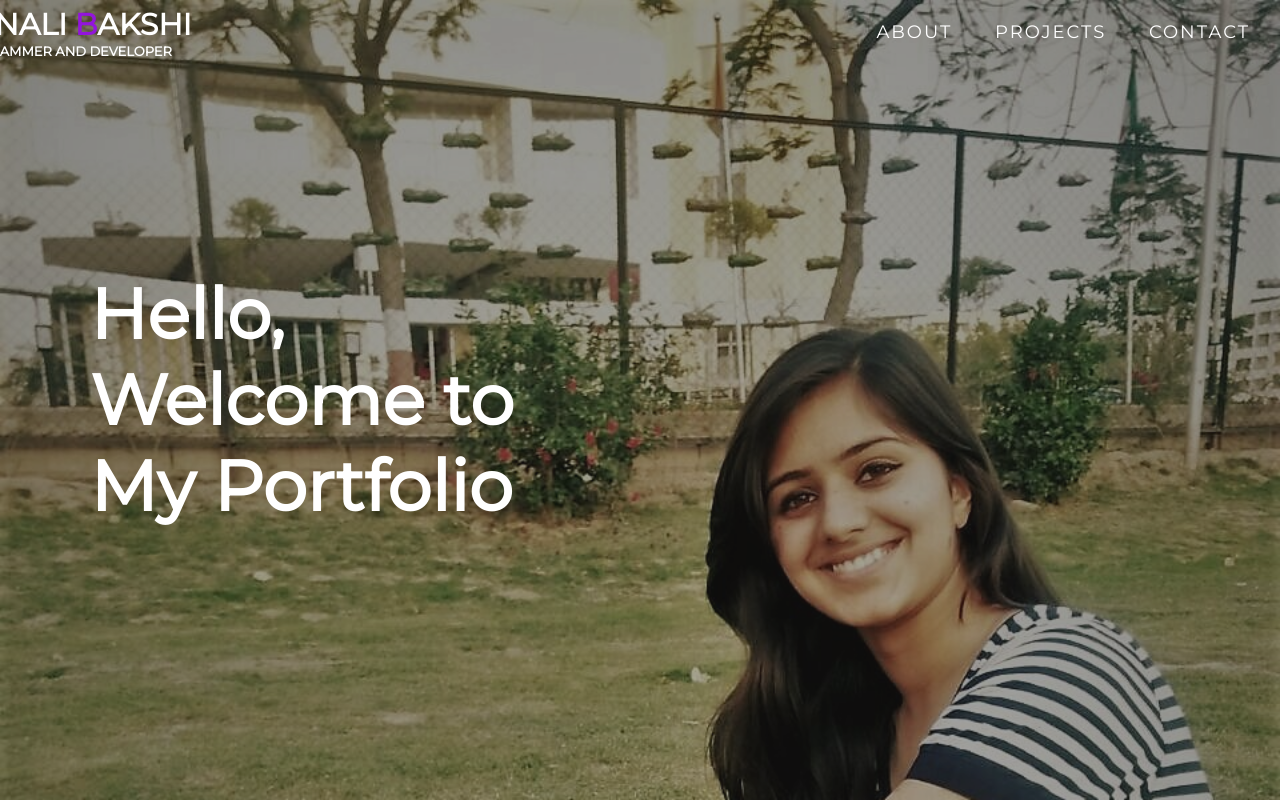
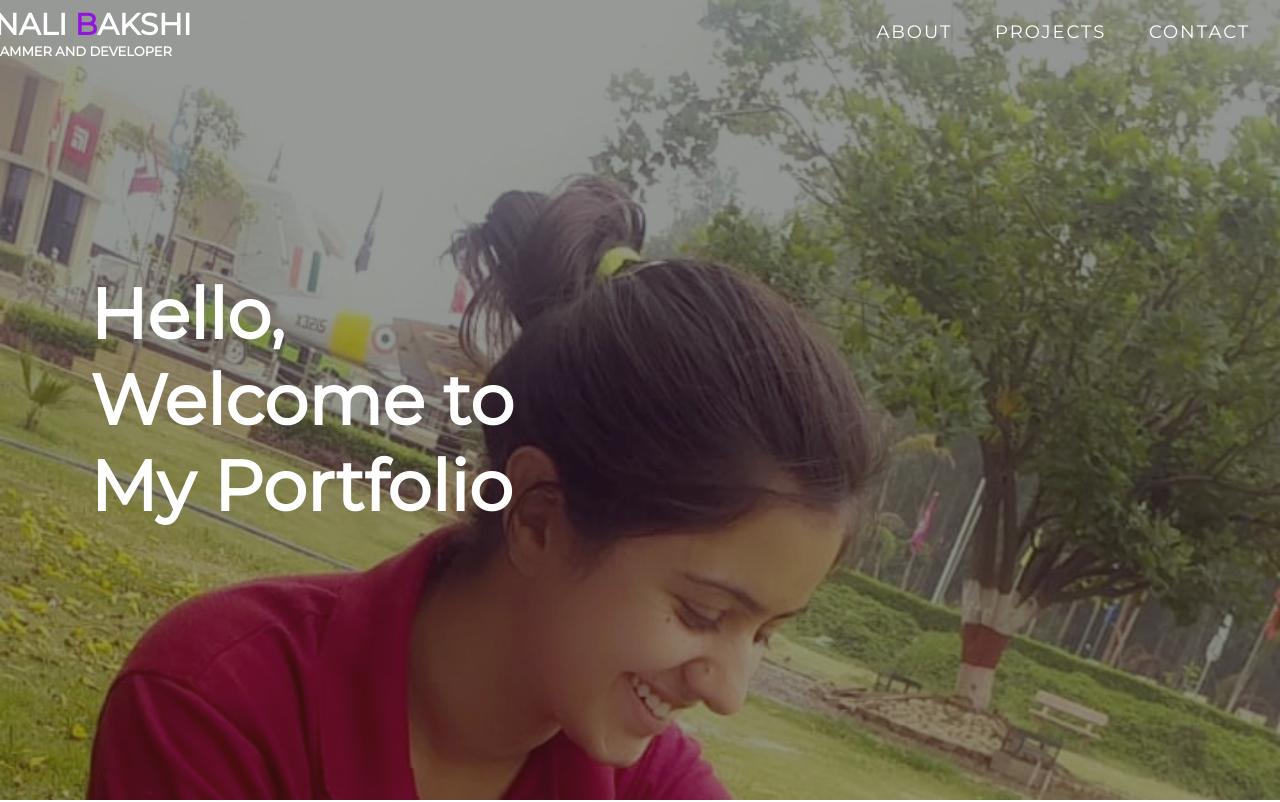
Before and after one commit to SonaliBakshi/Portfolio, a plain HTML site: page index.html in a window 1280 px wide. Shown: the top 802 px of the page. Drawn offline with Linux system fonts and the light colour scheme.

Commit message:
Update style.css

```diff
--- a/style.css
+++ b/style.css
@@ -224,7 +224,7 @@ p{
 
 /*hero section*/
 #hero {
-	background-image: url("12.jpg");
+	background-image: url("13.jpg");
 	background-size: cover;
 	background-position: top center;
 	position: relative;
```
